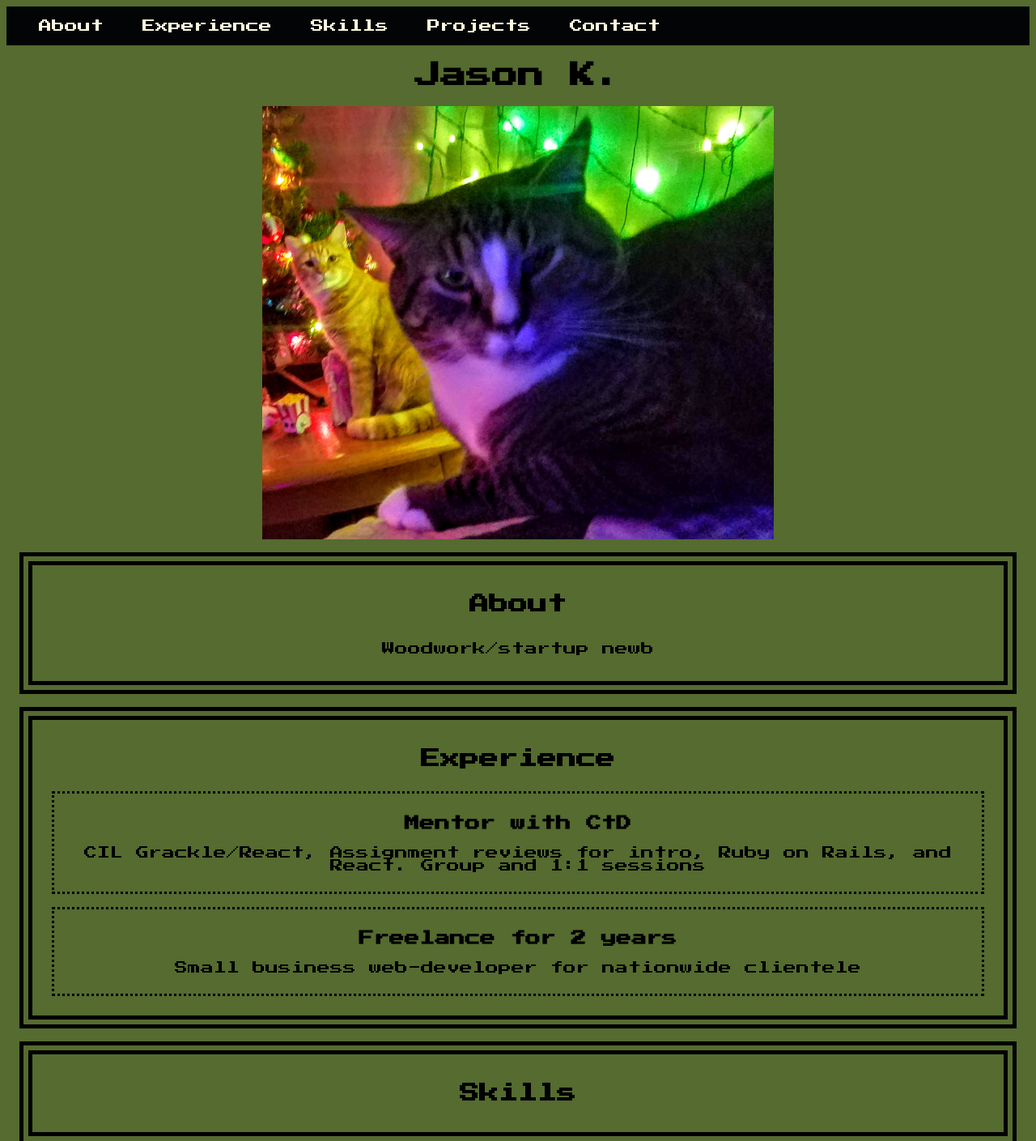
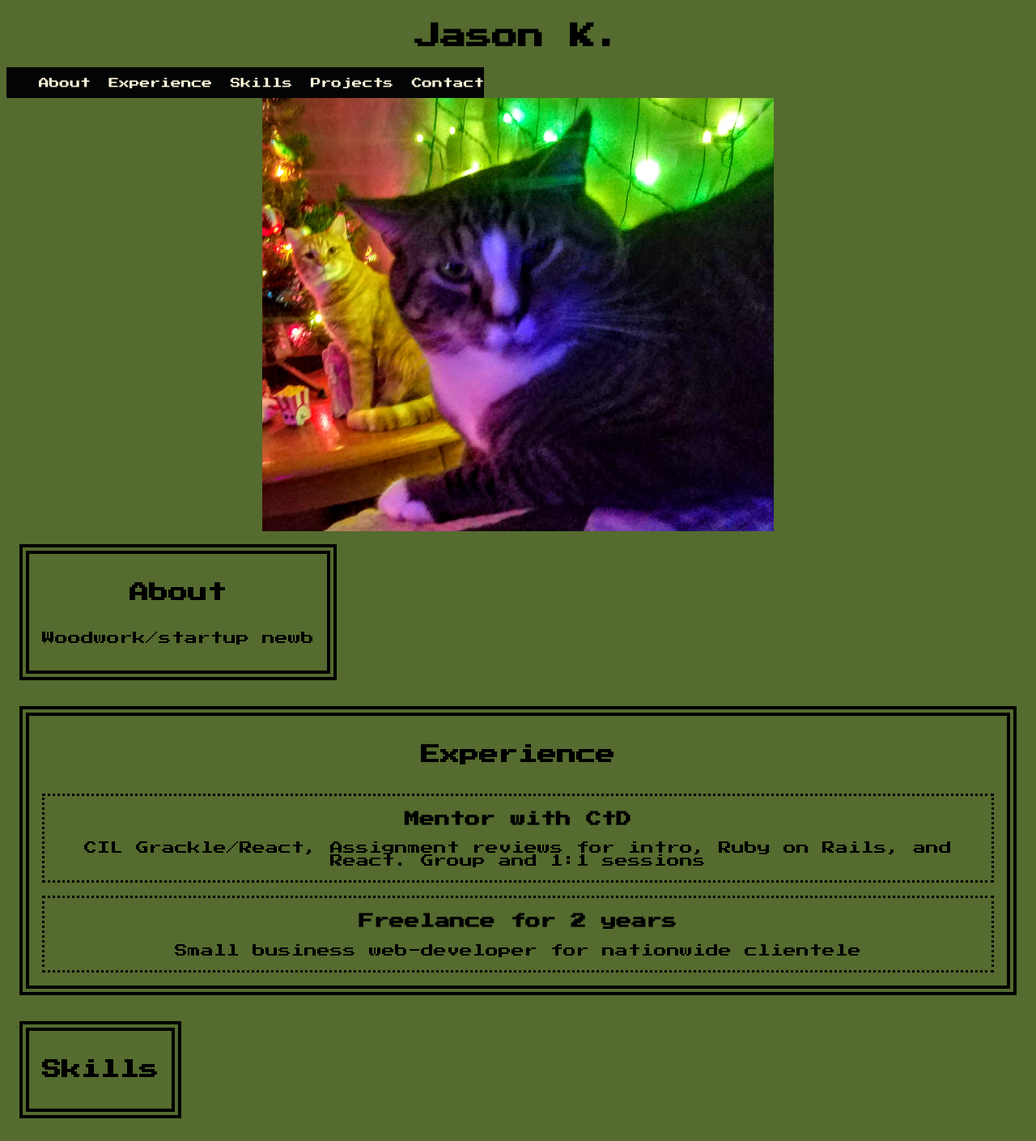
Before and after one commit to Jkuffler/CtD_Intro_Demo, a plain HTML site: page index.html in a window 1280 px wide. Shown: the top 1409 px of the page at 81% size. Drawn offline with Linux system fonts and the light colour scheme.

Commit message:
dry/reorganize new approach

```diff
--- a/css/index.css
+++ b/css/index.css
@@ -1,61 +1,73 @@
 /* standard desktop layout */
-body {
+
+ body {
+  display: flex;
+  flex-direction: column;
+  box-sizing: border-box;
+  text-align: center;
   font-family: "Press Start 2P", system-ui;
   background-color: darkolivegreen;
   text-align: center;
 }
 
+
+/* nav */
+nav {
+  font-size: .8em;
+  display: flex;
+  background-color: rgb(3, 4, 5);
+  position: sticky;
+  top: 0;
+  overflow: hidden;
+  width: fit-content;
+}
+
+
+/* links */
+a {
+  text-decoration:none;
+}
 a:link {
   color: cornsilk;
-  text-decoration:none;
 }
 a:visited {
-  color: violet;
-  text-decoration:none;
+  color: yellowgreen;
 }
 a:hover {
-  color: black;
-  text-decoration:none;
+  color: rgb(17, 211, 43);
 }
 
+
+/* main content items */
 section {
   display: flex;
   flex-direction: column;
   margin: 1em;
   padding: 1em;
   border-style: double;
-  border-width: 1em;
+  border-width: .75em;
+  width:fit-content;
 }
 
-p,
-ul {
-  list-style: square inside;
+ul{
+  display: flex;
+  flex-direction: row;
+  gap: 1.75em;
+  list-style-type: none;
 }
 
 img {
   max-width: 50%;
 }
 
-nav {
-  background-color: rgb(3, 4, 5);
-  position: sticky;
-  top: 0;
-  overflow: hidden;
-}
-
-
-nav > ul{
+#experience {
   display: flex;
-  flex-direction: row;
-  gap: 3em;
-  list-style-type: none;
-
+  flex-wrap: wrap;
+  gap: 1em;
 }
 
 .xpitem {
   border-style: dotted;
-  padding: .5em;
-  margin: .5em;
 }
 
 
--- a/index.html
+++ b/index.html
@@ -10,7 +10,9 @@
     <title>Jason's Jupiter Demo</title>
 </head>
 <body>
-    <!-- <div id="nav"> -->
+    <!-- header and nav -->
+    <h1>Jason K.</h1>
+    <div class="nav">
         <nav>
             <ul>
                 <li><a href="#about">About</a></li>
@@ -20,16 +22,20 @@
                 <li><a href="#connect">Contact</a></li>
             </ul>
         </nav>
-    <!-- </div> -->
+    </div>
 
-    <h1>Jason K.</h1>
+
+    <!-- cat image -->
     <div>
         <img src="img/jinglebells.jpg">
     </div>
+
+    <!-- main content -->
     <section id="about">
         <h2>About</h2>
         <p>Woodwork/startup newb</p>
     </section>
+
     <section id="experience">
         <h2>Experience</h2>
         <div class="xpitem">
@@ -41,13 +47,16 @@
             <p>Small business web-developer for nationwide clientele</p>
         </div>
     </section>
+
     <section id="skills">
         <h2>Skills</h2>
     </section>
+
     <section id="projects">
         <h2>Projects</h2>
         <ul></ul>
     </section>
+
     <section id="connect">
         <h2>Connect</h2>
         <ul>
```
